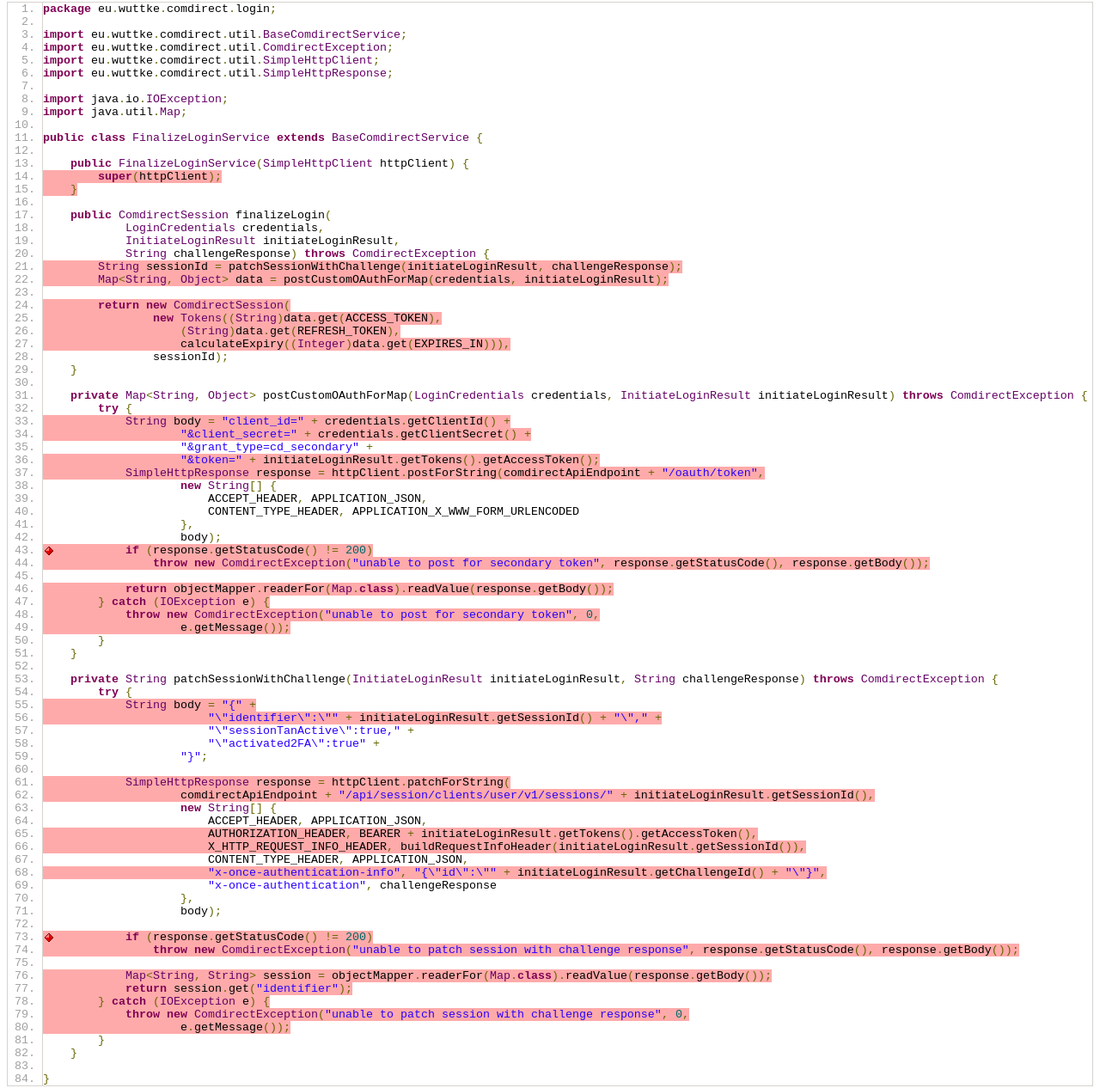
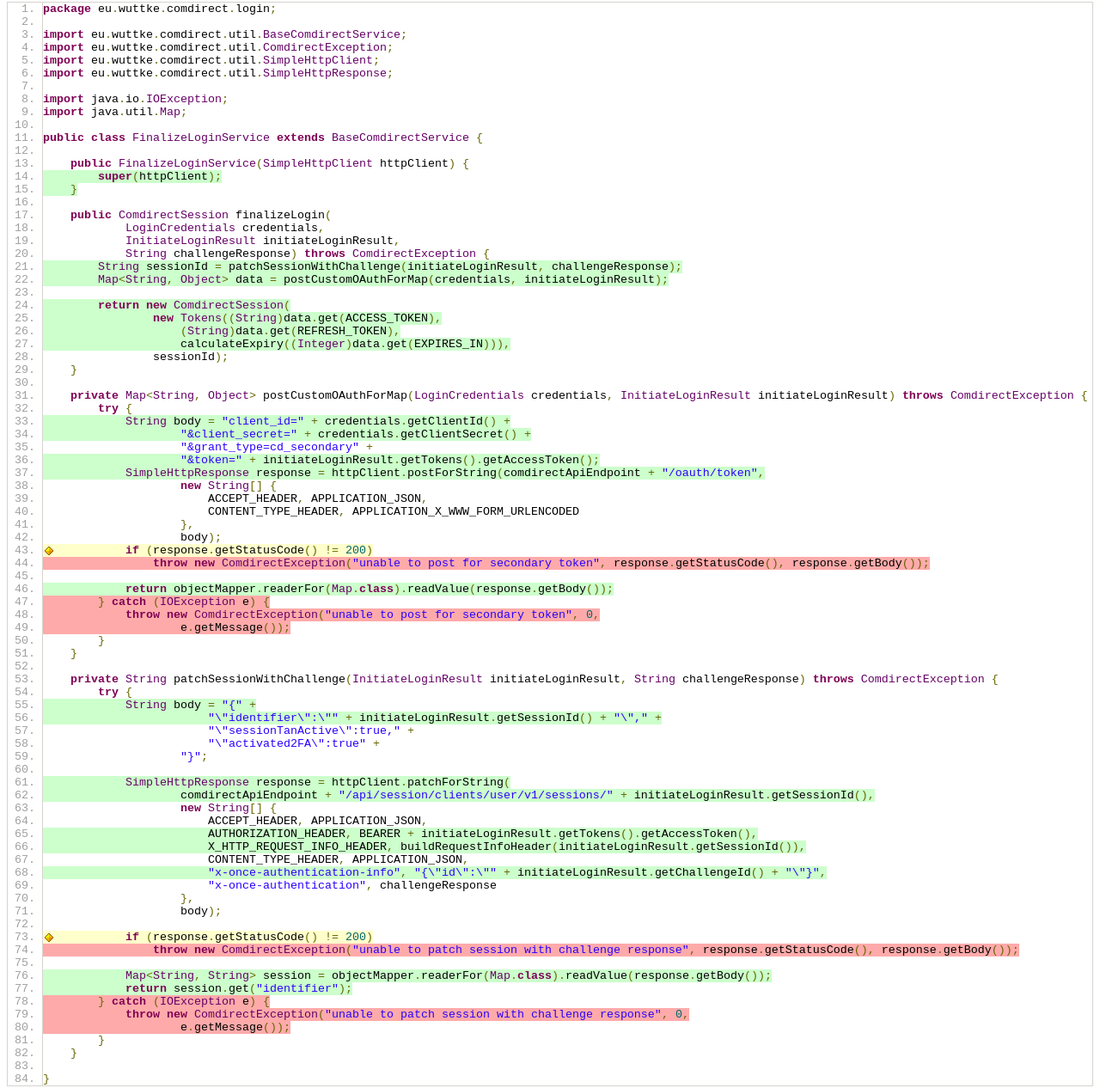
Before and after one commit to wuttke/comdirect-api, a plain HTML site: page eu.wuttke.comdirect.login/FinalizeLoginService.java.html in a window 1280 px wide. Shown: the part 87-1353 px from the top of the page at 86% size. Drawn offline with Linux system fonts and the light colour scheme.

Commit message:
Deploying to gh-pages from @ wuttke/comdirect-api@524065df625290aa4ee02faffd49eaa77a1fc202 🚀

```diff
--- a/eu.wuttke.comdirect.login/FinalizeLoginService.java.html
+++ b/eu.wuttke.comdirect.login/FinalizeLoginService.java.html
@@ -11,39 +11,39 @@ import java.util.Map;
 public class FinalizeLoginService extends BaseComdirectService {
 
     public FinalizeLoginService(SimpleHttpClient httpClient) {
-<span class="nc" id="L14">        super(httpClient);</span>
-<span class="nc" id="L15">    }</span>
+<span class="fc" id="L14">        super(httpClient);</span>
+<span class="fc" id="L15">    }</span>
 
     public ComdirectSession finalizeLogin(
             LoginCredentials credentials,
             InitiateLoginResult initiateLoginResult,
             String challengeResponse) throws ComdirectException {
-<span class="nc" id="L21">        String sessionId = patchSessionWithChallenge(initiateLoginResult, challengeResponse);</span>
-<span class="nc" id="L22">        Map&lt;String, Object&gt; data = postCustomOAuthForMap(credentials, initiateLoginResult);</span>
+<span class="fc" id="L21">        String sessionId = patchSessionWithChallenge(initiateLoginResult, challengeResponse);</span>
+<span class="fc" id="L22">        Map&lt;String, Object&gt; data = postCustomOAuthForMap(credentials, initiateLoginResult);</span>
 
-<span class="nc" id="L24">        return new ComdirectSession(</span>
-<span class="nc" id="L25">                new Tokens((String)data.get(ACCESS_TOKEN),</span>
-<span class="nc" id="L26">                    (String)data.get(REFRESH_TOKEN),</span>
-<span class="nc" id="L27">                    calculateExpiry((Integer)data.get(EXPIRES_IN))),</span>
+<span class="fc" id="L24">        return new ComdirectSession(</span>
+<span class="fc" id="L25">                new Tokens((String)data.get(ACCESS_TOKEN),</span>
+<span class="fc" id="L26">                    (String)data.get(REFRESH_TOKEN),</span>
+<span class="fc" id="L27">                    calculateExpiry((Integer)data.get(EXPIRES_IN))),</span>
                 sessionId);
     }
 
     private Map&lt;String, Object&gt; postCustomOAuthForMap(LoginCredentials credentials, InitiateLoginResult initiateLoginResult) throws ComdirectException {
         try {
-<span class="nc" id="L33">            String body = &quot;client_id=&quot; + credentials.getClientId() +</span>
-<span class="nc" id="L34">                    &quot;&amp;client_secret=&quot; + credentials.getClientSecret() +</span>
+<span class="fc" id="L33">            String body = &quot;client_id=&quot; + credentials.getClientId() +</span>
+<span class="fc" id="L34">                    &quot;&amp;client_secret=&quot; + credentials.getClientSecret() +</span>
                     &quot;&amp;grant_type=cd_secondary&quot; +
-<span class="nc" id="L36">                    &quot;&amp;token=&quot; + initiateLoginResult.getTokens().getAccessToken();</span>
-<span class="nc" id="L37">            SimpleHttpResponse response = httpClient.postForString(comdirectApiEndpoint + &quot;/oauth/token&quot;,</span>
+<span class="fc" id="L36">                    &quot;&amp;token=&quot; + initiateLoginResult.getTokens().getAccessToken();</span>
+<span class="fc" id="L37">            SimpleHttpResponse response = httpClient.postForString(comdirectApiEndpoint + &quot;/oauth/token&quot;,</span>
                     new String[] {
                         ACCEPT_HEADER, APPLICATION_JSON,
                         CONTENT_TYPE_HEADER, APPLICATION_X_WWW_FORM_URLENCODED
                     },
                     body);
-<span class="nc bnc" id="L43" title="All 2 branches missed.">            if (response.getStatusCode() != 200)</span>
+<span class="pc bpc" id="L43" title="1 of 2 branches missed.">            if (response.getStatusCode() != 200)</span>
 <span class="nc" id="L44">                throw new ComdirectException(&quot;unable to post for secondary token&quot;, response.getStatusCode(), response.getBody());</span>
 
-<span class="nc" id="L46">            return objectMapper.readerFor(Map.class).readValue(response.getBody());</span>
+<span class="fc" id="L46">            return objectMapper.readerFor(Map.class).readValue(response.getBody());</span>
 <span class="nc" id="L47">        } catch (IOException e) {</span>
 <span class="nc" id="L48">            throw new ComdirectException(&quot;unable to post for secondary token&quot;, 0,</span>
 <span class="nc" id="L49">                    e.getMessage());</span>
@@ -52,29 +52,29 @@ public class FinalizeLoginService extends BaseComdirectService {
 
     private String patchSessionWithChallenge(InitiateLoginResult initiateLoginResult, String challengeResponse) throws ComdirectException {
         try {
-<span class="nc" id="L55">            String body = &quot;{&quot; +</span>
-<span class="nc" id="L56">                        &quot;\&quot;identifier\&quot;:\&quot;&quot; + initiateLoginResult.getSessionId() + &quot;\&quot;,&quot; +</span>
+<span class="fc" id="L55">            String body = &quot;{&quot; +</span>
+<span class="fc" id="L56">                        &quot;\&quot;identifier\&quot;:\&quot;&quot; + initiateLoginResult.getSessionId() + &quot;\&quot;,&quot; +</span>
                         &quot;\&quot;sessionTanActive\&quot;:true,&quot; +
                         &quot;\&quot;activated2FA\&quot;:true&quot; +
                     &quot;}&quot;;
 
-<span class="nc" id="L61">            SimpleHttpResponse response = httpClient.patchForString(</span>
-<span class="nc" id="L62">                    comdirectApiEndpoint + &quot;/api/session/clients/user/v1/sessions/&quot; + initiateLoginResult.getSessionId(),</span>
+<span class="fc" id="L61">            SimpleHttpResponse response = httpClient.patchForString(</span>
+<span class="fc" id="L62">                    comdirectApiEndpoint + &quot;/api/session/clients/user/v1/sessions/&quot; + initiateLoginResult.getSessionId(),</span>
                     new String[] {
                         ACCEPT_HEADER, APPLICATION_JSON,
-<span class="nc" id="L65">                        AUTHORIZATION_HEADER, BEARER + initiateLoginResult.getTokens().getAccessToken(),</span>
-<span class="nc" id="L66">                        X_HTTP_REQUEST_INFO_HEADER, buildRequestInfoHeader(initiateLoginResult.getSessionId()),</span>
+<span class="fc" id="L65">                        AUTHORIZATION_HEADER, BEARER + initiateLoginResult.getTokens().getAccessToken(),</span>
+<span class="fc" id="L66">                        X_HTTP_REQUEST_INFO_HEADER, buildRequestInfoHeader(initiateLoginResult.getSessionId()),</span>
                         CONTENT_TYPE_HEADER, APPLICATION_JSON,
-<span class="nc" id="L68">                        &quot;x-once-authentication-info&quot;, &quot;{\&quot;id\&quot;:\&quot;&quot; + initiateLoginResult.getChallengeId() + &quot;\&quot;}&quot;,</span>
+<span class="fc" id="L68">                        &quot;x-once-authentication-info&quot;, &quot;{\&quot;id\&quot;:\&quot;&quot; + initiateLoginResult.getChallengeId() + &quot;\&quot;}&quot;,</span>
                         &quot;x-once-authentication&quot;, challengeResponse
                     },
                     body);
 
-<span class="nc bnc" id="L73" title="All 2 branches missed.">            if (response.getStatusCode() != 200)</span>
+<span class="pc bpc" id="L73" title="1 of 2 branches missed.">            if (response.getStatusCode() != 200)</span>
 <span class="nc" id="L74">                throw new ComdirectException(&quot;unable to patch session with challenge response&quot;, response.getStatusCode(), response.getBody());</span>
 
-<span class="nc" id="L76">            Map&lt;String, String&gt; session = objectMapper.readerFor(Map.class).readValue(response.getBody());</span>
-<span class="nc" id="L77">            return session.get(&quot;identifier&quot;);</span>
+<span class="fc" id="L76">            Map&lt;String, String&gt; session = objectMapper.readerFor(Map.class).readValue(response.getBody());</span>
+<span class="fc" id="L77">            return session.get(&quot;identifier&quot;);</span>
 <span class="nc" id="L78">        } catch (IOException e) {</span>
 <span class="nc" id="L79">            throw new ComdirectException(&quot;unable to patch session with challenge response&quot;, 0,</span>
 <span class="nc" id="L80">                    e.getMessage());</span>
--- a/jacoco.csv
+++ b/jacoco.csv
@@ -15,7 +15,7 @@ comdirect-rest-api,eu.wuttke.comdirect.login,Tokens,0,21,0,0,0,8,0,4,0,4
 comdirect-rest-api,eu.wuttke.comdirect.login,InitiateLoginService,62,241,4,4,13,35,4,6,0,6
 comdirect-rest-api,eu.wuttke.comdirect.login,ComdirectSession,0,15,0,0,0,6,0,3,0,3
 comdirect-rest-api,eu.wuttke.comdirect.login,LoginCredentials,0,27,0,0,0,10,0,5,0,5
-comdirect-rest-api,eu.wuttke.comdirect.login,FinalizeLoginService,210,0,4,0,32,0,6,0,4,0
+comdirect-rest-api,eu.wuttke.comdirect.login,FinalizeLoginService,36,174,2,2,8,24,2,4,0,4
 comdirect-rest-api,eu.wuttke.comdirect.login,InitiateLoginResult,0,33,0,0,0,12,0,6,0,6
 comdirect-rest-api,eu.wuttke.comdirect.login,ChallengeType,10,48,3,3,3,8,3,2,0,2
 comdirect-rest-api,eu.wuttke.comdirect.util,BaseComdirectService,2,58,1,1,1,14,1,4,0,4
```
Also changed, not shown: eu.wuttke.comdirect.login/FinalizeLoginService.html (+1 -1 lines), eu.wuttke.comdirect.login/index.html (+1 -1 lines), eu.wuttke.comdirect.login/index.source.html (+1 -1 lines), index.html (+1 -1 lines), jacoco-sessions.html (+1 -1 lines), jacoco.xml (+1 -1 lines), badges/jacoco.svg.
